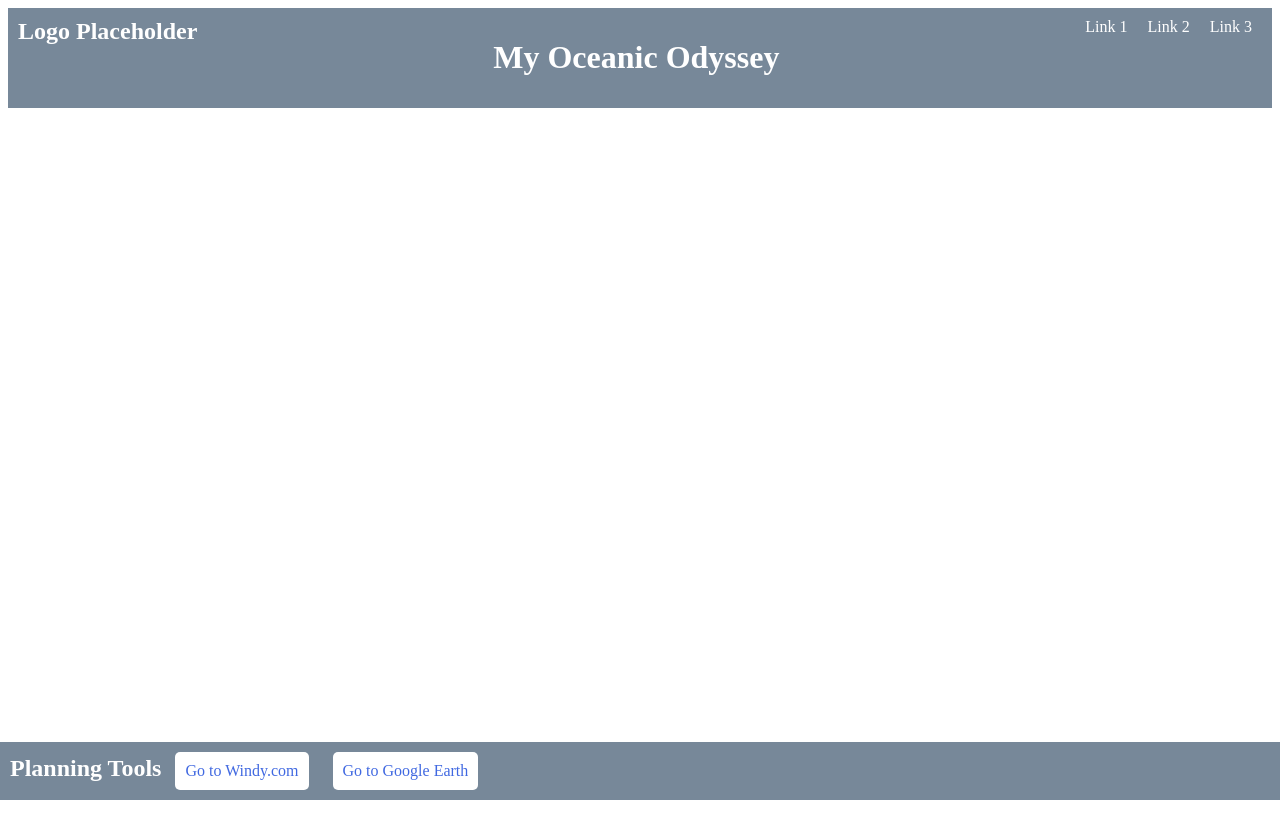
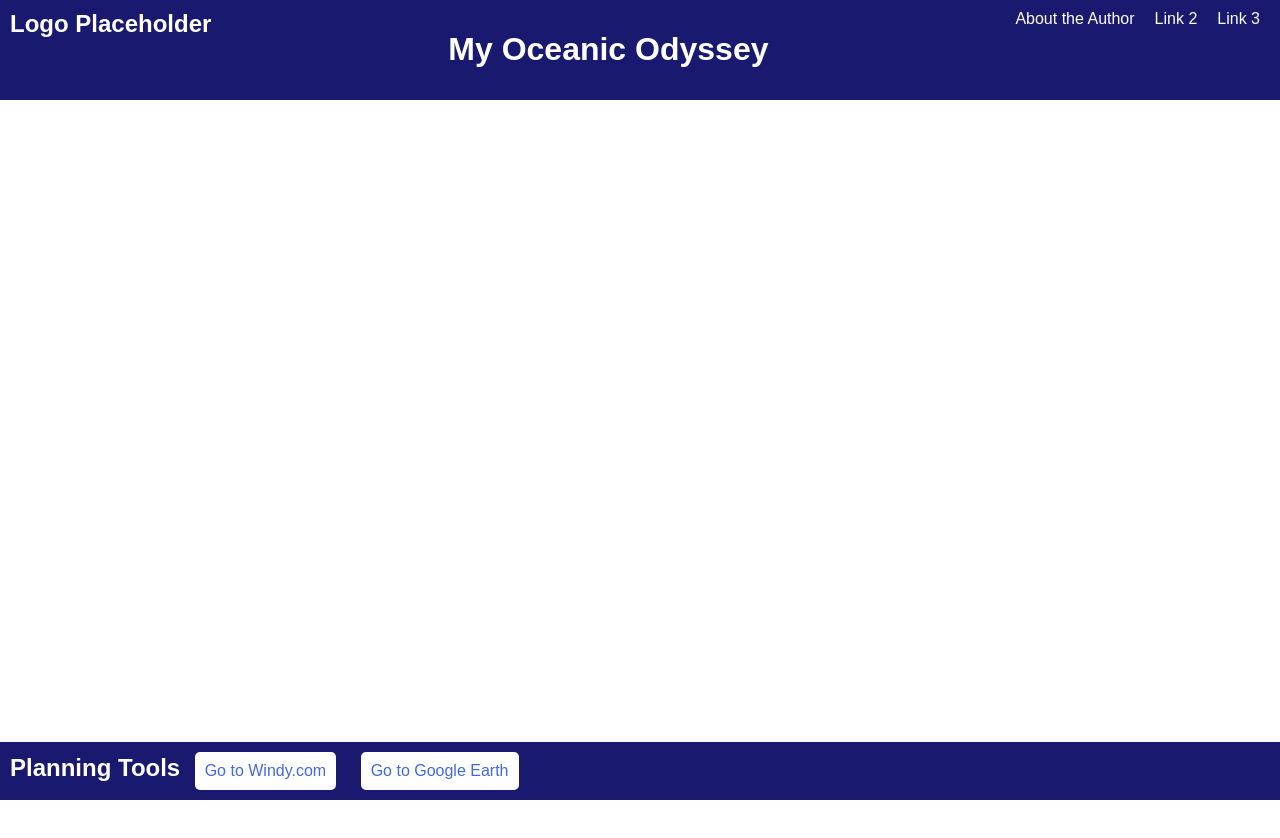
Before and after one commit to druzzy811/Oahu_Paddle, a website: page index.html in a window 1280 px wide. Drawn offline with nearby package versions, Linux system fonts and the light colour scheme; no server answers.

Commit message:
colors, font and about the author

```diff
--- a/index.html
+++ b/index.html
@@ -20,7 +20,7 @@ crossorigin=""></script>
         <h1>My Oceanic Odyssey</h1>
         <nav>
             <!-- Placeholder links for a bio -->
-            <a href="#">Link 1</a>
+            <a href="#">About the Author</a>
             <a href="#">Link 2</a>
             <a href="#">Link 3</a>
         </nav>
--- a/styles.css
+++ b/styles.css
@@ -10,15 +10,22 @@
 
 body {
     text-align: center;
+    font-family: 'Copperplate', sans-serif;
+     margin: 0; /* Remove default margin for the body */
+}
+h1, h2 {
+    font-family: 'Copperplate', sans-serif; /* Specify Copperplate or a suitable fallback font */
+
 }
 
 .top-banner {
-    background-color: #778899;
+    background-color: #191970;
     padding: 10px;
     text-align: center;
     color: white;
     display: flex;
     justify-content: space-between;
+    font-family: 'Copperplate', sans-serif;
 }
 
 .top-banner h2 {
@@ -45,7 +52,7 @@ body {
     bottom: 0;
     left: 0;
     width: 100%;
-    background-color: #778899;
+    background-color: #191970;
     padding: 10px;
     text-align: left; /* Align text to the left */
 }
```
